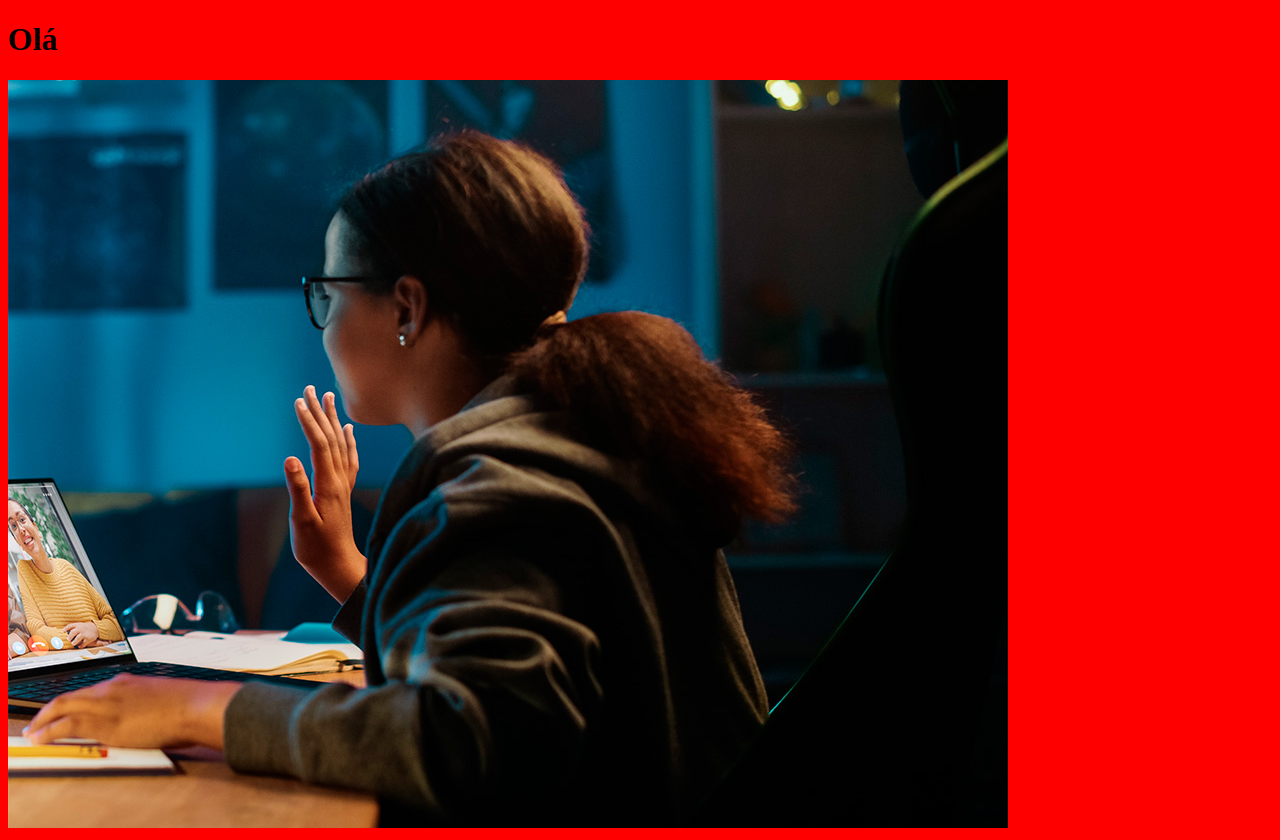
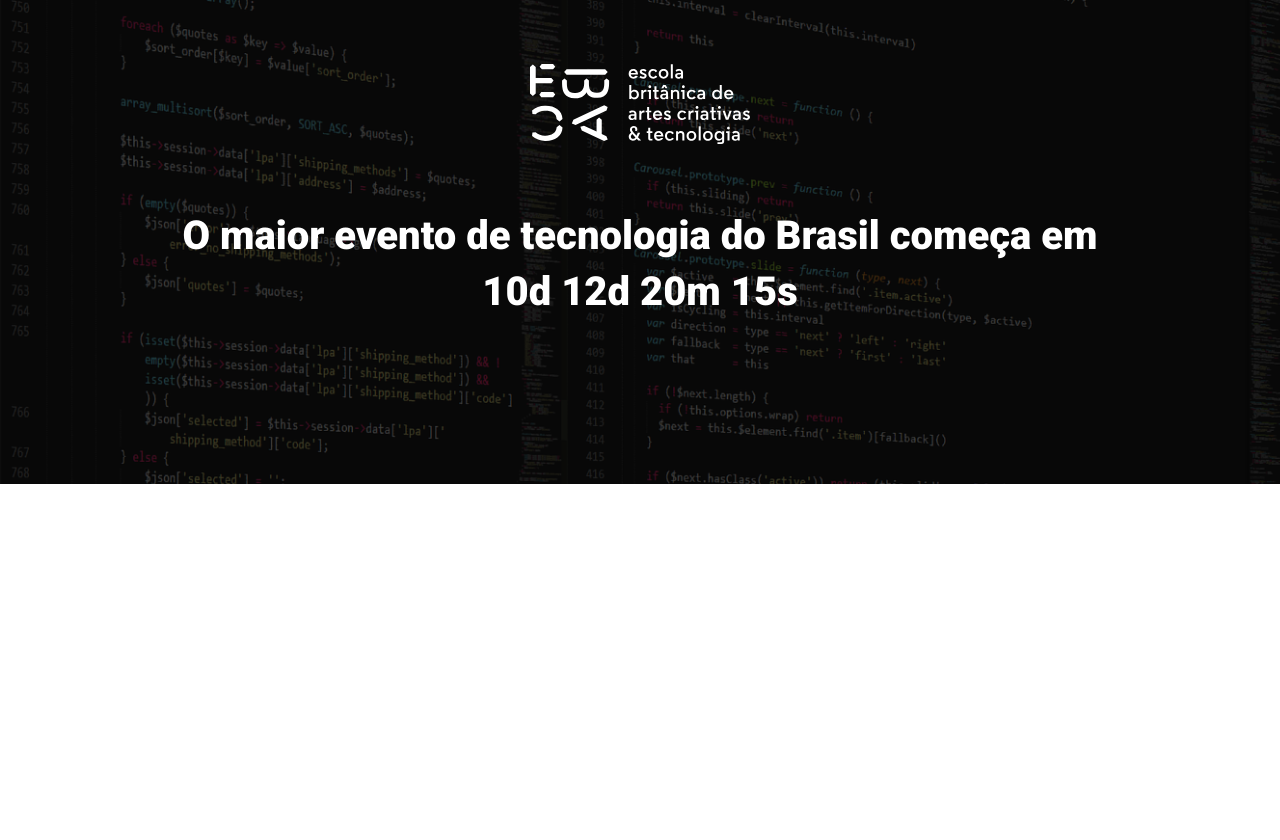
Before and after one commit to BrunoRodriguesDaSilva/Ebac_tech_talks, a website built with Parcel: page src/index.html in a window 1280 px wide. After the commit the page ends 800 px from the top, so only its background shows below. Built offline with nearby package versions, Linux system fonts and the light colour scheme.

Commit message:
Criando o hero

```diff
--- a/src/index.html
+++ b/src/index.html
@@ -1,16 +1,24 @@
 <!DOCTYPE html>
-<html lang="en">
+<html lang="pt-BR">
 <head>
     <meta charset="UTF-8">
     <meta name="viewport" content="width=device-width, initial-scale=1.0">
-    <title>Document</title>
+    <title>Ebac Tech Talks</title>
+    <link rel="preconnect" href="https://fonts.googleapis.com">
+    <link rel="preconnect" href="https://fonts.gstatic.com" crossorigin>
+    <link href="https://fonts.googleapis.com/css2?family=Roboto:wght@400;700;900&display=swap" rel="stylesheet">
+
     <link rel="stylesheet" href="styles/main.scss">
 </head>
 <body>
-    <h1>
-        Olá
-    </h1>
-    <img src="images/backend.png" alt="">
+    <header class="hero">
+        <div class="container">
+            <img class="hero__logo" src="images/ebac_logo.svg" alt="EBAC">
+            <p class="hero__text">
+                O maior evento de tecnologia do Brasil começa em 10d 12d 20m 15s
+            </p>
+        </div>
+    </header>
     <script src="scripts/main.js"></script>
 </body>
 </html>
--- /dev/null
+++ b/src/styles/_hero.scss
@@ -0,0 +1,54 @@
+.hero {
+    padding-top: 64px;
+    padding-bottom: 100px;
+    background-image: url(../images/fundo.png);
+    background-repeat: no-repeat;
+    background-size: cover;
+    position: relative;
+
+    .container {
+        position: relative;
+    }
+
+    &::before {
+        content: "";
+        position: absolute;
+        top: 0;
+        left: 0;
+        height: 100%;
+        width: 100%;
+        background-color: #000;
+        opacity: .7;
+    }
+
+    &__text {
+        margin-top: 64px;
+        margin-bottom: 64px;
+        font-size: 40px;
+        line-height: 56px;
+        color: #fff;
+        font-weight: 800;
+        text-align: center;
+    }
+
+    &__logo {
+        margin: 0 auto;
+        height: 80px;
+        display: block;
+    }
+
+
+    @media (max-width: 640px) {
+        padding: 40px 0;
+
+        &__logo {
+            height: 40px;
+        }
+
+        &__text {
+            font-size: 22px;
+            line-height: 24px;
+        }
+
+    }
+}
--- a/src/styles/main.scss
+++ b/src/styles/main.scss
@@ -1,3 +1,23 @@
-body {
-    background-color: red;
+@use 'hero';
+
+* {
+    margin: 0;
+    padding: 0;
+    box-sizing: border-box;
+    font-family: Roboto, sans-serif;
+    color: #fff;
 }
+
+.container {
+    max-width: 960px;
+    width: 100%;
+    margin: 0 auto;
+
+    @media (max-width: 640px) {
+        max-width: 80%;
+    }
+
+    @media (max-width: 1024px) {
+        max-width: 90%;
+    }
+}
```
